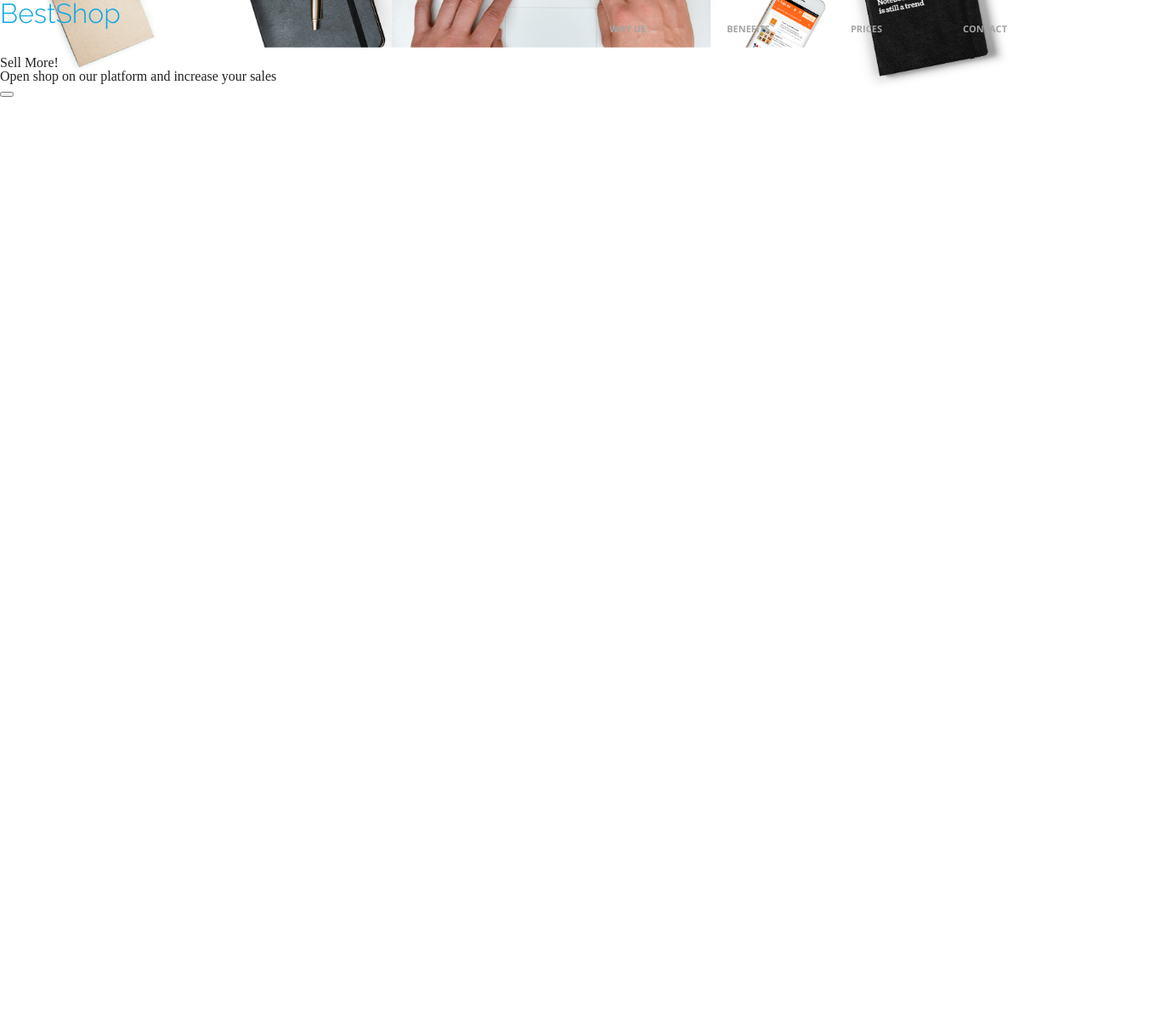
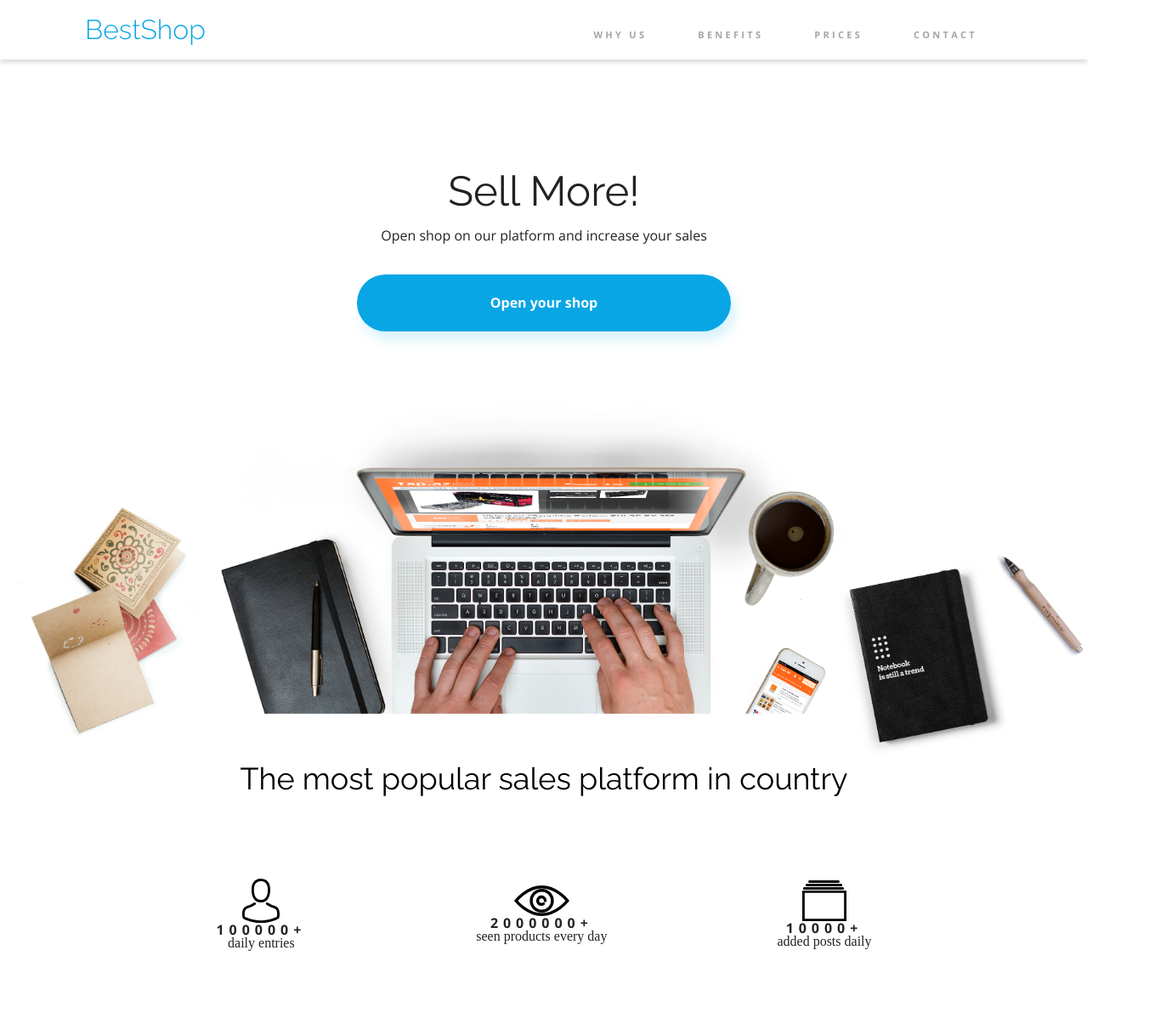
Before and after one commit to PrzemekCiolak/BestShop, a plain HTML site: page index.html in a window 1280 px wide. Shown: the whole page at 85% size, 1352 px wide, since content can reach past the window. Before the commit the page ends 800 px from the top, so only its background shows below. Drawn offline with nearby package versions, Linux system fonts and the light colour scheme.

Commit message:
Finished header

```diff
--- a/css/style.css
+++ b/css/style.css
@@ -7,28 +7,37 @@
     --color-white: #FFFFFF;
     --color-gray: #A5A5A5;
     --color-light-gray: #F7F7F7;
+    --primary-font: "Raleway", sans-serif;
+    --secondary-font: "Open Sans", sans-serif;
 }
 
 header {
     width: 100%;
     background-image: url("../images/Background.png");
     background-position: bottom;
-    background-size: cover;
-}
-
-.container {
-    width: 1352px;
+    background-size: contain;
+    background-repeat: no-repeat;
+    display: flex;
+    flex-direction: column;
+    align-items: center;
 }
 
 .nav-bar {
+    box-sizing: border-box;
     width: 100vw;
+    height: 70px;
     display: flex;
     justify-content:space-between;
+    align-items: center;
+    flex-wrap: wrap;
+    box-shadow: 0px 3px 6px #00000029;
+    padding-left: 100px;
+    padding-right: 100px;
 }
 
 .nav-bar-logo {
-    font-family: Raleway, sans-serif;
-    color: #08A6E4;
+    font-family: var(--primary-font);
+    color: var(--color-primary);
     font-size: 32px;
     font-weight: 300;
     text-align: left;
@@ -38,17 +47,97 @@ header {
     display: flex;
     justify-content: space-between;
     align-items: center;
-    text-transform: uppercase;
+
 }
 
 .nav-bar-menu li{
     display: inline-block;
-    padding-top: 28px;
-    padding-bottom: 27px;
-    padding-right: 95px;
+    box-sizing: border-box;
+    width: 100vw, auto;
+    height: 70px;
+    padding: 35px 30px 35px 30px;
+    text-transform: uppercase;
     font-family: "Open Sans", sans-serif;
     font-weight: bold;
     color: var(--color-gray);
     font-size: 11px;
+    letter-spacing: 3.28px;
+}
+
+.nav-bar-menu li:hover {
+    color: var(--color-black);
+    border-bottom: 2px solid var(--color-primary);
+}
+
+.container {
+    max-width: 1352px;
+    display: flex;
+    flex-direction: column;
+    align-items: center;
+}
+
+h1 {
+    margin-top: 130px;
+    font-family: var(--primary-font);
+    font-size: 49px;
     text-align: center;
 }
+
+.header-text {
+    margin-top: 20px;
+    font-family: var(--secondary-font);
+    font-size: 16px;
+    text-align: center;
+
+}
+
+.header-button {
+    color: var(--color-white);
+    font-family: var(--secondary-font);
+    font-size: 16px;
+    font-weight: bold;
+    width: 440px;
+    background-color: var(--color-primary);
+    border: none;
+    box-shadow: 5px 10px 14px var(--color-primary-shadow);
+    border-radius: 40px;
+    padding-top: 22px;
+    padding-bottom: 23px;
+    text-align: center;
+    margin-top: 38px;;
+    margin-bottom: 508px;
+}
+
+h2 {
+    font-family: var(--primary-font);
+    font-size: 36px;
+    color: var(--color-black);
+    text-align: center;
+}
+
+.stats {
+    max-width: 1352px;
+    display: flex;
+    flex-direction: column;
+    justify-content: center;
+    align-items: center;
+}
+
+.stats-boxes {
+    display: flex;
+    justify-content: center;
+    align-items: center;
+}
+
+.stats-boxes-one,
+.stats-boxes-two,
+.stats-boxes-three {
+    padding: 100px;
+    text-align: center;
+}
+
+.stats-boxes-numbers {
+    font-family: var(--secondary-font);
+    font-weight: bolder;
+    letter-spacing: 5.96px;
+}
--- a/index.html
+++ b/index.html
@@ -14,20 +14,42 @@
 </head>
 <body>
     <header>
+        <div class="nav-bar">
+            <a class="nav-bar-logo">BestShop</a>
+            <ul class="nav-bar-menu">
+                <a href="#"><li>Why us</li></a>
+                <a href="#"><li>Benefits</li></a>
+                <a href="#"><li>Prices</li></a>
+                <a href="#"><li>Contact</li></a>
+            </ul>
+        </div>
         <section class="container">
-            <div class="nav-bar">
-                <a class="nav-bar-logo">BestShop</a>
-                <ul class="nav-bar-menu">
-                    <a><li>Why us</li></a>
-                    <a><li>Benefits</li></a>
-                    <a><li>Prices</li></a>
-                    <a><li>Contact</li></a>
-                </ul>
-            </div>
             <h1>Sell More!</h1>
             <p class="header-text">Open shop on our platform and increase your sales</p>
-            <a href="#"><button class="header-button" type="button"></button></a>
+            <a href=#><button class="header-button" type="button">Open your shop</button></a>
         </section>
     </header>
+    <main>
+        <section class="stats">
+            <h2>The most popular sales platform in country</h2>
+            <div class="stats-boxes">
+                <div class="stats-boxes-one">
+                    <img class="stats-boxes-img" src="./images/Person.svg">
+                    <p class="stats-boxes-numbers">100000+</p>
+                    <p class="stats-boxes-text">daily entries</p>
+                </div>
+                <div class="stats-boxes-two">
+                    <img class="stats-boxes-img" src="./images/Eye.svg">
+                    <p class="stats-boxes-numbers">2000000+</p>
+                    <p class="stats-boxes-text">seen products every day</p>
+                </div>
+                <div class="stats-boxes-three">
+                    <img class="stat-boxes-img" src="./images/Catalog.svg">
+                    <p class="stats-boxes-numbers">10000+</p>
+                    <p class="stats-boxes-text">added posts daily</p>
+                </div>
+            </div>
+        </section>
+    </main>
 </body>
 </html>
```
